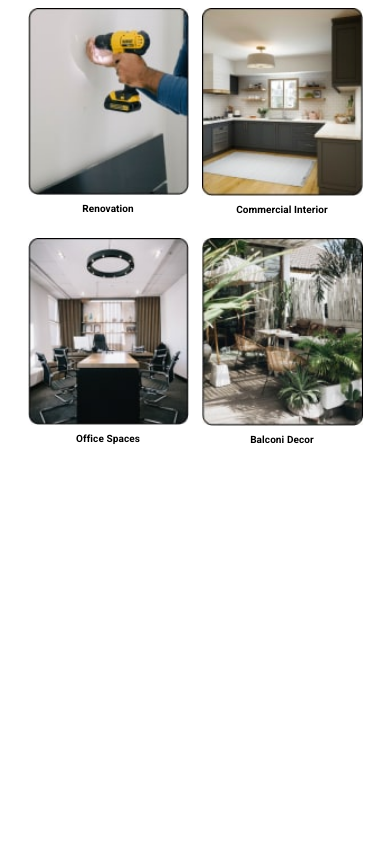
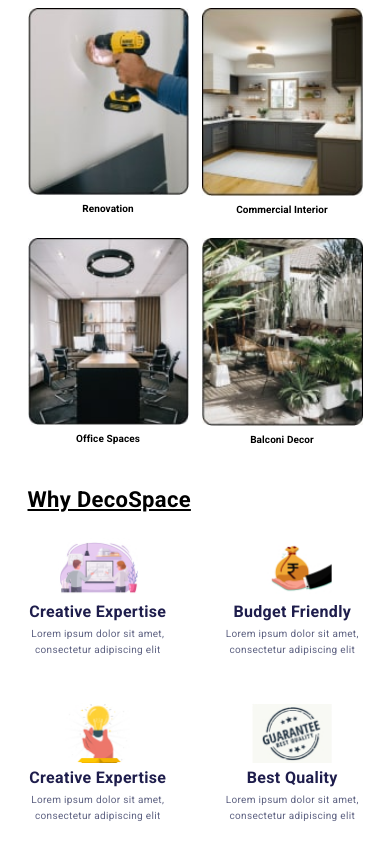
Before and after one commit to KaterynaPryimakova/my-pet-project, a plain HTML site: page index.html in a window 390 px wide. Shown: the part 572-1416 px from the top of the page. Before the commit the page ends 1040 px from the top, so only its background shows below. Drawn offline with nearby package versions, Linux system fonts and the light colour scheme; a web font is replaced by a local one.

Commit message:
rename repo+benefits mobile

```diff
--- a/css/styles.css
+++ b/css/styles.css
@@ -1,5 +1,7 @@
 :root{
     --accent-brand-color: #FFDA18;
+    --text-heading-color:  #1E1D4C;
+    --text-color: #5E6282;
 }
 body{
     font-family:'Roboto', sans-serif;
@@ -159,6 +161,7 @@ margin-left: 153px;
 /**------------------------Offer-section-------------- */
 .offer-section {
     padding-top: 24px;
+    padding-bottom: 24px;
 }
 .offer-title {
     color: #000;
@@ -174,7 +177,7 @@ margin-left: 153px;
 .offer-list {
     display: flex;
     flex-wrap: wrap;
-    column-gap: 13px;
+    gap: 23px 13px;
     justify-content: center;
 }
 .offer-item {
@@ -191,5 +194,55 @@ margin-left: 153px;
     font-weight: 700;
     line-height: 1;
     letter-spacing: 0.01em;
-    margin-bottom: 23px;
 }
+
+/**--------------------Benefits-section------------ */
+
+.benefits-section {
+    padding-top: 20px;
+    padding-bottom: 20px;
+}
+
+.benefits-title {
+    color: #000;
+    text-shadow: 2px 2px 4px 0px rgba(0, 0, 0, 0.25);
+    font-family: Roboto;
+    font-size: 22px;
+    font-weight: 700;
+    line-height: 1;
+    text-decoration: underline;
+    margin-bottom: 27px;
+}
+.benefits-list {
+    display: flex;
+    flex-wrap: wrap;
+    justify-content: center;
+    align-items: center;
+    gap: 45px 54px;
+}
+.benefits-item {
+    width: calc((100% - 54px) / 2);
+    display: flex;
+    flex-direction: column;
+    gap: 5px;
+    align-items: center;
+}
+.benefits-img {
+    max-width: 80px;
+    max-height: 60px;
+}
+.benefits-img-title {
+    color: var(--text-heading-color);
+    font-family: Roboto;
+    font-size: 16px;
+    font-weight: 700;
+    line-height: normal;
+}
+.benefits-text {
+    color: var(--text-color);
+    font-family: Roboto;
+    font-size: 10px;
+    font-weight: 400;
+    line-height: 1.6;
+    text-align: center;
+}
--- a/index.html
+++ b/index.html
@@ -146,6 +146,44 @@
                 </ul>
             </section>
 
+            <section class="benefits-section">
+                <h2 class="benefits-title">Why DecoSpace</h2>
+                <ul class="benefits-list">
+                    <li class="benefits-item">
+                        <img class="benefits-img"
+                        srcset="./images/why-img1.jpg 1x, ./images/why-img1@2x.jpg 2x"
+                        src="./images/why-img1.jpg"
+                        alt="Illustration of benefits">
+                        <h3 class="benefits-img-title">Creative Expertise</h3>
+                        <p class="benefits-text">Lorem ipsum dolor sit amet, consectetur adipiscing elit</p>
+                    </li>
+                    <li class="benefits-item">
+                        <img class="benefits-img"
+                        srcset="./images/why-img2.jpg 1x, ./images/why-img2@2x.jpg 2x"
+                        src="./images/why-img2.jpg"
+                        alt="Illustration of benefits">
+                        <h3 class="benefits-img-title">Budget Friendly</h3>
+                        <p class="benefits-text">Lorem ipsum dolor sit amet, consectetur adipiscing elit</p>
+                    </li>
+                    <li class="benefits-item">
+                        <img class="benefits-img"
+                        srcset="./images/why-img3.jpg 1x, ./images/why-img3@2x.jpg 2x"
+                        src="./images/why-img3.jpg"
+                        alt="Illustration of benefits">
+                        <h3 class="benefits-img-title">Creative Expertise</h3>
+                        <p class="benefits-text">Lorem ipsum dolor sit amet, consectetur adipiscing elit</p>
+                    </li>
+                    <li class="benefits-item">
+                        <img class="benefits-img"
+                        srcset="./images/why-img4.jpg 1x, ./images/why-img4@2x.jpg 2x"
+                        src="./images/why-img4.jpg"
+                        alt="Illustration of benefits">
+                        <h3 class="benefits-img-title">Best Quality</h3>
+                        <p class="benefits-text">Lorem ipsum dolor sit amet, consectetur adipiscing elit</p>
+                    </li>
+                </ul>
+            </section>
+
 
         </div>
     </main>
```
Also changed, not shown: images/why-img1.jpg (added), images/why-img1@2x.jpg (added), images/why-img2.jpg (added), images/why-img2@2x.jpg (added), images/why-img3.jpg (added), images/why-img3@2x.jpg (added), images/why-img4.jpg (added), images/why-img4@2x.jpg (added).
